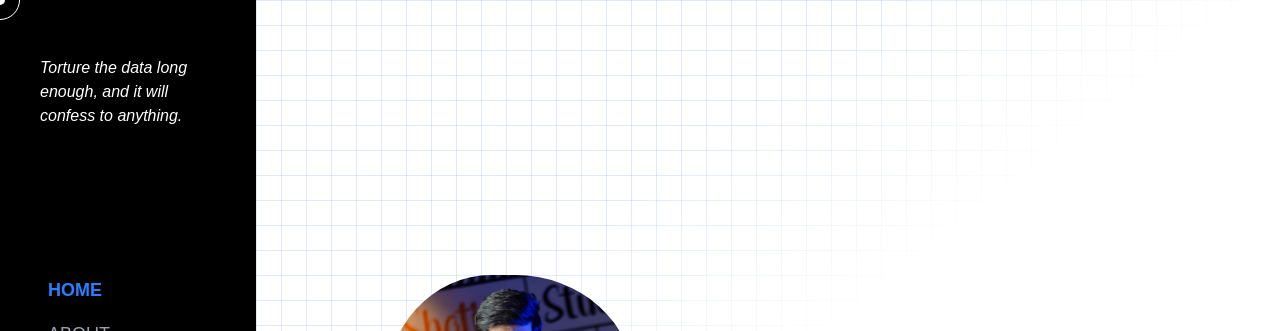
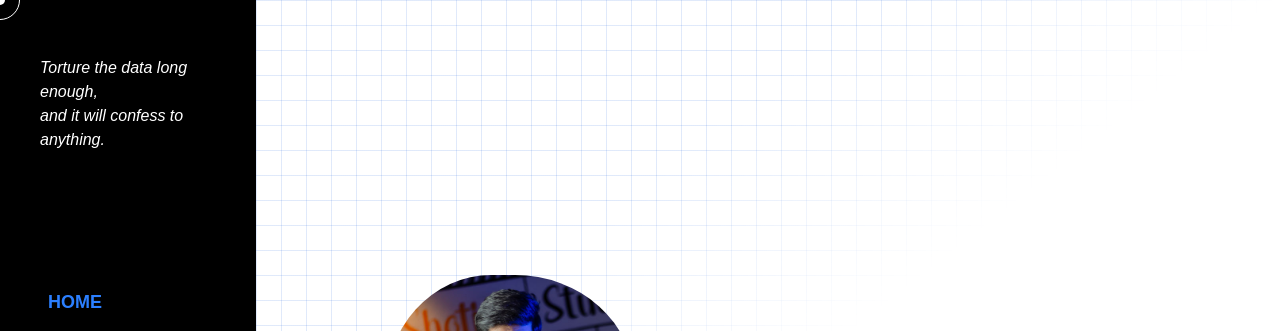
Before and after one commit to KamranMoqadam/Portfolio, a website: page index.html in a window 1280 px wide. Shown: the top 331 px of the page. Drawn offline with Linux system fonts and the light colour scheme.

Commit message:
fix: Resolve sidebar bugs 🔧✅
Fixed layout and responsiveness issues in the sidebar 📂🔄

Improved sidebar interaction and functionality 🖱️⚡

```diff
--- a/index.html
+++ b/index.html
@@ -146,10 +146,12 @@
     </nav>
 
     <!-- Sidebar -->
-    <aside id="sidebar" class="font-ubuntu h-screen w-1/4 flex-col justify-between hidden lg:flex">
-        <div class="fixed top-0 left-0 font-ubuntu h-screen w-1/5 bg-black py-14 px-4  flex flex-col justify-between">
-            <p class=" mx-6 text-white font-light italic flex items-start sm:text-xs md:text-sm lg:text-base text-lg">
-                Torture the data long enough, and it will confess to anything.</p>
+    <aside id="sidebar" class="font-ubuntu h-screen w-1/4 flex flex-col justify-between hidden lg:flex">
+        <div class="fixed top-0 left-0 font-ubuntu h-screen w-1/5 bg-black py-14 px-4 flex flex-col justify-between">
+            <div class="mx-6 text-white font-ubuntu font-light italic">
+                <p class="flex items-start sm:text-xs md:text-sm lg:text-base text-lg">Torture the data long enough,</p>
+                <p class="flex items-start sm:text-xs md:text-sm lg:text-base text-lg">and it will confess to anything.</p>
+            </div>
             <nav class="font-ubuntu py-10 mx-8 flex flex-col font-normal text-gray-400 sm:text-xs md:text-sm lg:text-base xl:text-lg 2xl:text-xl">
                 <a href="#home" class="block py-2 text-blue-500 font-bold menu-link font-ubuntu">HOME</a>
                 <a href="#about" class="block py-2 hover:text-blue-500 menu-link font-ubuntu">ABOUT</a>
```
